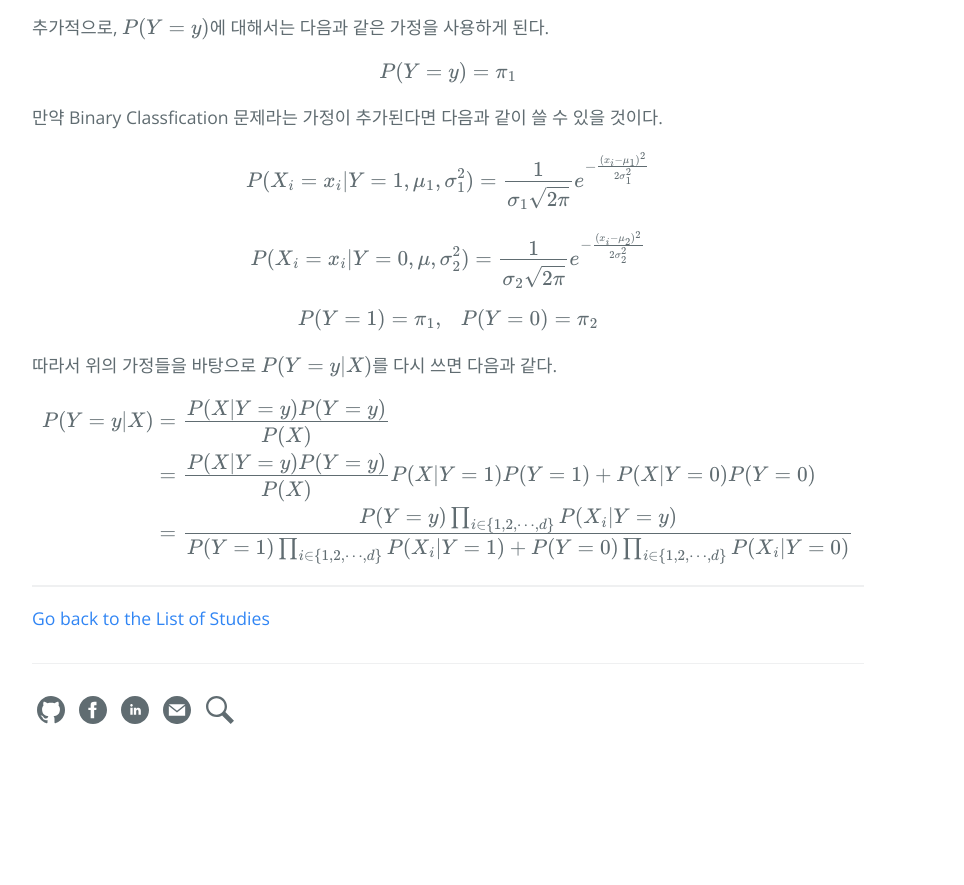
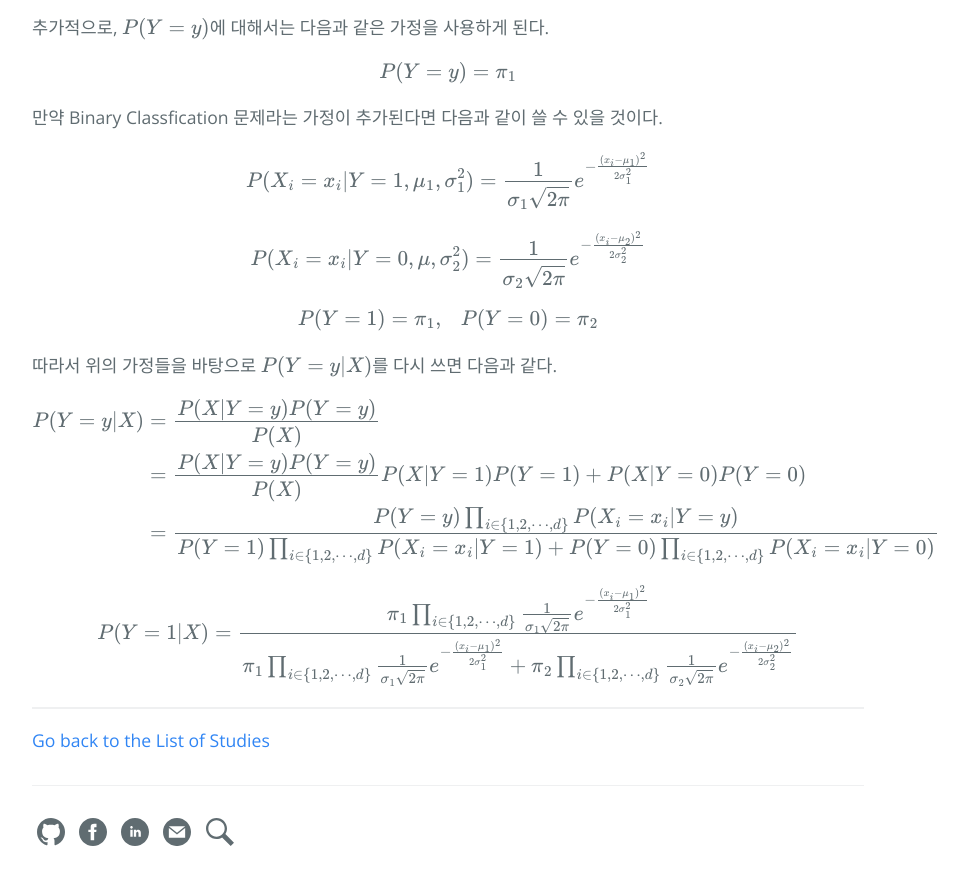
Before and after one commit to hcnoh/hcnoh.github.io, a Jekyll site: the page built from _posts/2019-04-25-logistic-regression-and-naive-bayes.md, in a window 1280 px wide and 900 px high, scrolled down 4190 px. Shown: the top 885 px of the window, without its empty margins (192-1156 px from the left). Built offline with Jekyll 4.4.1, drawn with Linux system fonts in a browser that asks for light colours; formulas are drawn with MathJax 3; comment, search, counter and statistics services are not loaded; before the commit the page ends 4968 px from its top, so only the background shows below that.

Commit message:
Update 2019-04-25-logistic-regression-and-naive-bayes.md

```diff
--- a/_posts/2019-04-25-logistic-regression-and-naive-bayes.md
+++ b/_posts/2019-04-25-logistic-regression-and-naive-bayes.md
@@ -181,6 +181,10 @@ $$
 \begin{align*}
 P(Y=y \vert X) & = \frac{P(X\vert Y=y)P(Y=y)}{P(X)} \\
 & = \frac{P(X\vert Y=y)P(Y=y)}{P(X)}{P(X\vert Y=1)P(Y=1) + P(X\vert Y=0)P(Y=0)} \\
-& = \frac{P(Y=y)\prod_{i\in \{1,2,\cdots, d\}}P(X_i \vert Y=y)}{P(Y=1)\prod_{i\in \{1,2,\cdots, d\}}P(X_i \vert Y=1) + P(Y=0)\prod_{i\in \{1,2,\cdots, d\}}P(X_i \vert Y=0)}
+& = \frac{P(Y=y)\prod_{i\in \{1,2,\cdots, d\}}P(X_i=x_i \vert Y=y)}{P(Y=1)\prod_{i\in \{1,2,\cdots, d\}}P(X_i=x_i \vert Y=1) + P(Y=0)\prod_{i\in \{1,2,\cdots, d\}}P(X_i=x_i \vert Y=0)}
 \end{align*}
 $$
+
+$$
+P(Y=1\vert X) = \frac{\pi_1\prod_{i\in \{1,2,\cdots, d\}}\frac{1}{\sigma_1 \sqrt{2 \pi}}e^{-\frac{(x_i-\mu_1)^2}{2\sigma_1^2}}}{\pi_1\prod_{i\in \{1,2,\cdots, d\}}\frac{1}{\sigma_1 \sqrt{2 \pi}}e^{-\frac{(x_i-\mu_1)^2}{2\sigma_1^2}} + \pi_2\prod_{i\in \{1,2,\cdots, d\}}\frac{1}{\sigma_2 \sqrt{2 \pi}}e^{-\frac{(x_i-\mu_2)^2}{2\sigma_2^2}}}
+$$
```
